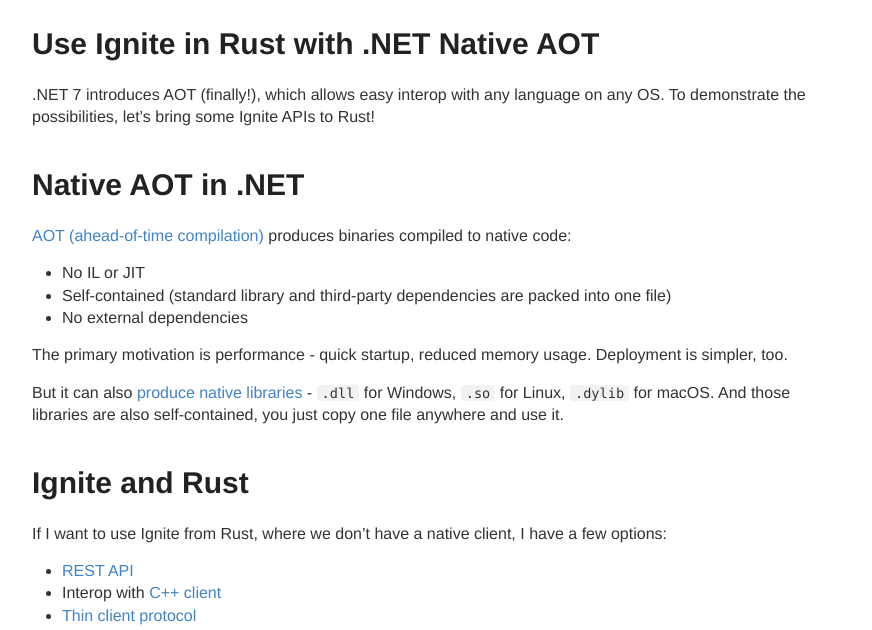
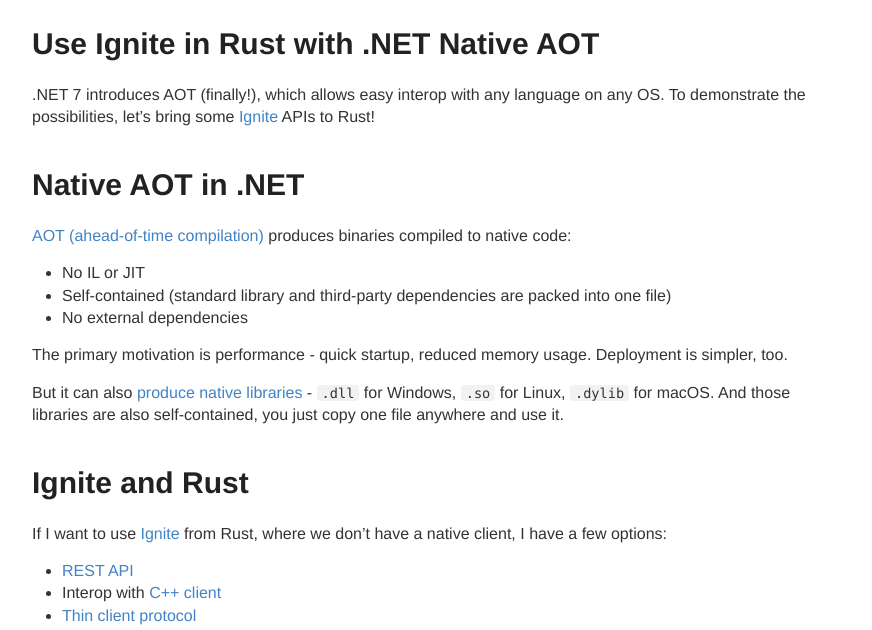
Before and after one commit to ptupitsyn/ptupitsyn.github.io, a Jekyll site: the page built from _posts/2022-11-17-Ignite-Anywhere-With-Net-Native-Aot.md, in a window 1280 px wide and 900 px high. Shown: the part 143-773 px from the top of the window, without its empty margins (203-1075 px from the left). Built offline with Jekyll 4.4.1, drawn with Linux system fonts in a browser that asks for light colours; comment, search, counter and statistics services are not loaded; part of the change alters nothing that is shown.

```diff
--- a/_posts/2022-11-17-Ignite-Anywhere-With-Net-Native-Aot.md
+++ b/_posts/2022-11-17-Ignite-Anywhere-With-Net-Native-Aot.md
@@ -3,7 +3,7 @@ layout: post
 title: Use Ignite in Rust with .NET Native AOT
 ---
 
-.NET 7 introduces AOT (finally!), which allows easy interop with any language on any OS. To demonstrate the possibilities, let's bring some Ignite APIs to Rust!
+.NET 7 introduces AOT (finally!), which allows easy interop with any language on any OS. To demonstrate the possibilities, let's bring some [Ignite](https://ignite.apache.org/) APIs to Rust!
 
 # Native AOT in .NET
 
@@ -19,7 +19,7 @@ And those libraries are also self-contained, you just copy one file anywhere and
 
 # Ignite and Rust
 
-If I want to use Ignite from Rust, where we don't have a native client, I have a few options:
+If I want to use [Ignite](https://ignite.apache.org/) from Rust, where we don't have a native client, I have a few options:
 * [REST API](https://ignite.apache.org/docs/latest/restapi)
 * Interop with [C++ client](https://ignite.apache.org/docs/latest/quick-start/cpp)
 * [Thin client protocol](https://cwiki.apache.org/confluence/display/IGNITE/IEP-9+Thin+Client+Protocol)
```
